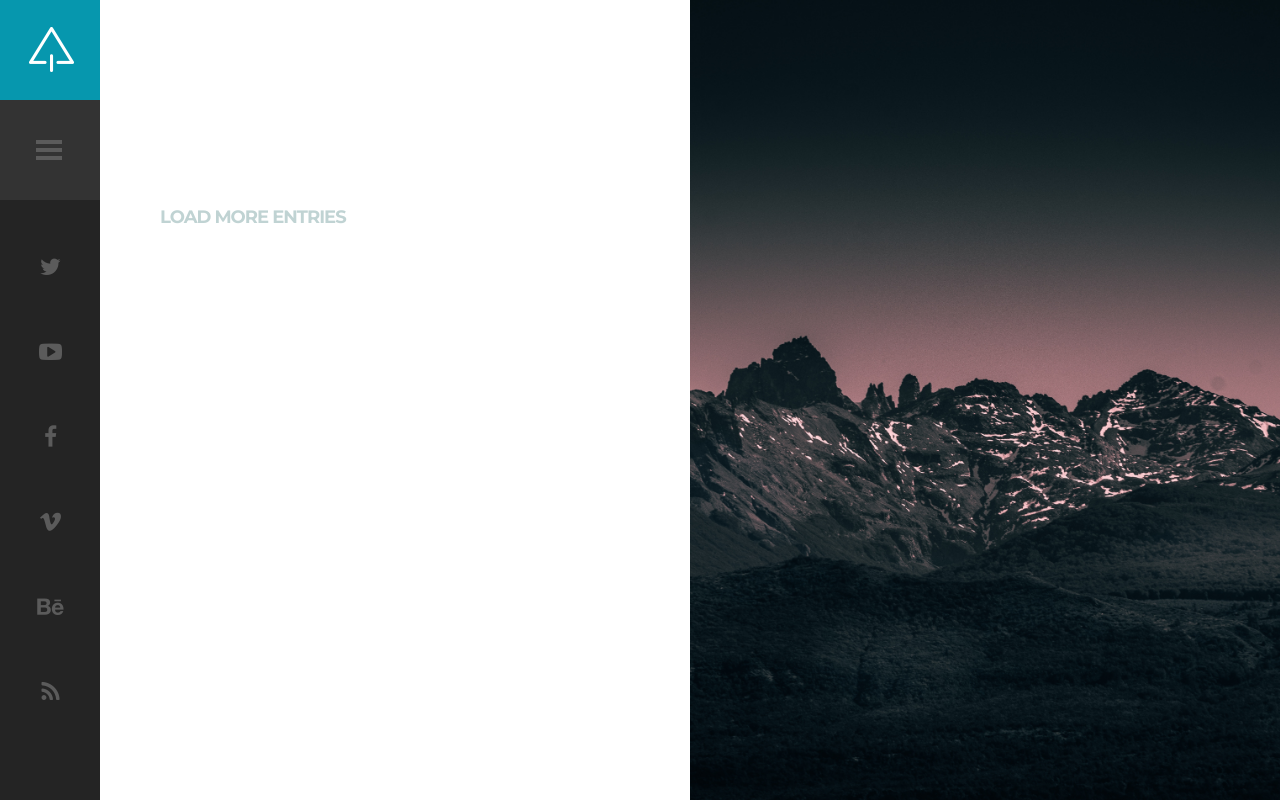
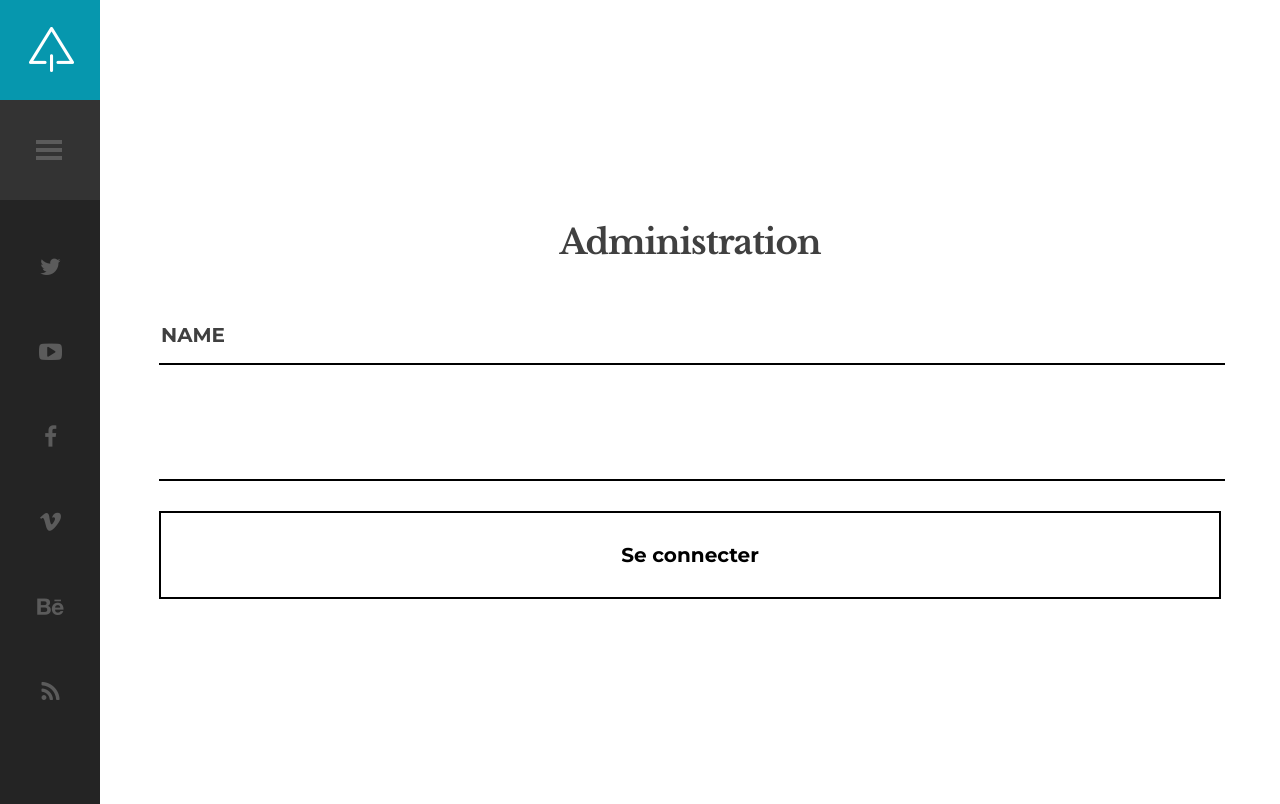
Before and after one commit to ValBocquet/projet4, a PHP site: page /index.php?action=connexion in a window 1280 px wide. Run offline with PHP 8.4, Linux system fonts and the light colour scheme; data that the repository does not hold is empty.

Commit message:
Mise à jour de la connexion admin en passant par le routeur

```diff
--- a/controllers/back.php
+++ b/controllers/back.php
@@ -67,3 +67,7 @@
     $deleteComment = $Manager->deleteComment($id);
     return 'ok';
 }
+
+function connexion() {
+    require 'views/administration.php';
+}
--- a/index.php
+++ b/index.php
@@ -107,6 +107,14 @@
             }
         }
 
+        elseif($_GET['action'] == "connexion") {
+            if (empty($_SESSION['name'])) {
+                connexion();
+            } else {
+                header('Location: index.php?action=administration');
+            }
+        }
+
   else {
     home();
 }
--- a/views/administration.php
+++ b/views/administration.php
@@ -1,7 +1,3 @@
-<?php
-session_start();
-
-?>
 <!DOCTYPE HTML>
 <html lang="en-US">
 <head>
@@ -12,19 +8,19 @@
     <meta name="author" content="Colorlib" />
     <meta name="viewport" content="width=device-width, initial-scale=1, maximum-scale=1">
 
-    <link rel="shortcut icon" href="../public/images/favicon.png" />
+    <link rel="shortcut icon" href="public/images/favicon.png" />
     <link href='http://fonts.googleapis.com/css?family=Montserrat:400,700%7CLibre+Baskerville:400,400italic,700' rel='stylesheet' type='text/css'>
-    <link rel="stylesheet" type="text/css"  href='../public/css/clear.css' />
-    <link rel="stylesheet" type="text/css"  href='../public/css/common.css' />
-    <link rel="stylesheet" type="text/css"  href='../public/css/font-awesome.min.css' />
-    <link rel="stylesheet" type="text/css"  href='../public/css/carouFredSel.css' />
-    <link rel="stylesheet" type="text/css"  href='../public/css/sm-clean.css' />
-    <link rel="stylesheet" type="text/css"  href='../public/css/style.css' />
+    <link rel="stylesheet" type="text/css"  href='public/css/clear.css' />
+    <link rel="stylesheet" type="text/css"  href='public/css/common.css' />
+    <link rel="stylesheet" type="text/css"  href='public/css/font-awesome.min.css' />
+    <link rel="stylesheet" type="text/css"  href='public/css/carouFredSel.css' />
+    <link rel="stylesheet" type="text/css"  href='public/css/sm-clean.css' />
+    <link rel="stylesheet" type="text/css"  href='public/css/style.css' />
 
 
 
     <!--[if lt IE 9]>
-    <script src="../public/js/html5.js"></script>
+    <script src="public/js/html5.js"></script>
     <![endif]-->
 
 </head>
@@ -53,7 +49,7 @@
             <div class="commentaires">
                 <h2>Administration</h2>
                     <div class="contact-form">
-                        <form method="post" action="../index.php?action=administration">
+                        <form method="post" action="index.php?action=administration">
                             <p><input id="name" type="text" name="name" placeholder="Name"></p>
                             <p><input id="password" type="password" name="password"></p>
                             <p><input type="submit" value="Se connecter"></p>
@@ -72,14 +68,14 @@
 <!-- Footer -->
 
 <!--Load JavaScript-->
-<script type="text/javascript" src="../public/js/jquery.js"></script>
-<script type='text/javascript' src='../public/js/imagesloaded.pkgd.js'></script>
-<script type='text/javascript' src='../public/js/jquery.nicescroll.min.js'></script>
-<script type='text/javascript' src='../public/js/jquery.smartmenus.min.js'></script>
-<script type='text/javascript' src='../public/js/jquery.carouFredSel-6.0.0-packed.js'></script>
-<script type='text/javascript' src='../public/js/jquery.mousewheel.min.js'></script>
-<script type='text/javascript' src='../public/js/jquery.touchSwipe.min.js'></script>
-<script type='text/javascript' src='../public/js/jquery.easing.1.3.js'></script>
-<script type='text/javascript' src='../public/js/main.js'></script>
+<script type="text/javascript" src="public/js/jquery.js"></script>
+<script type='text/javascript' src='public/js/imagesloaded.pkgd.js'></script>
+<script type='text/javascript' src='public/js/jquery.nicescroll.min.js'></script>
+<script type='text/javascript' src='public/js/jquery.smartmenus.min.js'></script>
+<script type='text/javascript' src='public/js/jquery.carouFredSel-6.0.0-packed.js'></script>
+<script type='text/javascript' src='public/js/jquery.mousewheel.min.js'></script>
+<script type='text/javascript' src='public/js/jquery.touchSwipe.min.js'></script>
+<script type='text/javascript' src='public/js/jquery.easing.1.3.js'></script>
+<script type='text/javascript' src='public/js/main.js'></script>
 </body>
 </html>
--- a/views/menu.php
+++ b/views/menu.php
@@ -10,18 +10,18 @@
         </div>
         <nav id="header-main-menu">
             <ul class="main-menu sm sm-clean">
-                <li><a href="../index.php" class="current">Home</a></li>
+                <li><a href="index.php" class="current">Home</a></li>
                 <?php if (!empty($_SESSION['name'])) {
                     ?>
                     <li><a href="index.php?action=administration">Panel</a></li>
+                    <li><a href="index.php?action=comments">Les commentaires</a></li>
                     <li><a href="index.php?action=deconnexion">Déconnexion</a></li>
-                    <li><a href="index.php?action=comments">Les commentaires</a></li>
 
                     <?php
                 } else {
 
                     ?>
-                    <li><a href="views/administration.php">Administration</a></li>
+                    <li><a href="index.php?action=connexion">Administration</a></li>
                     <?php
                 }
                 ?>
@@ -29,7 +29,8 @@
         </nav>
         <footer>
             <div class="footer-info">
-                © 2018 SUPPABLOG HTML TEMPLATE. <br> CRAFTED WITH <i class="fa fa-heart"></i> BY <a href="https://colorlib.com">COLORLIB</a>.
+                © 2018 SUPPABLOG HTML TEMPLATE. <br> CRAFTED WITH <i class="fa fa-heart"></i> BY <a
+                        href="https://colorlib.com">COLORLIB</a>.
             </div>
         </footer>
     </div>
--- a/views/template.php
+++ b/views/template.php
@@ -43,7 +43,6 @@
 
         </div>
         <div class="clear"></div>
-        <div class="block load-more-holder">LOAD MORE ENTRIES</div>
     </div>
 
     <div class="featured-image-holder">
```
